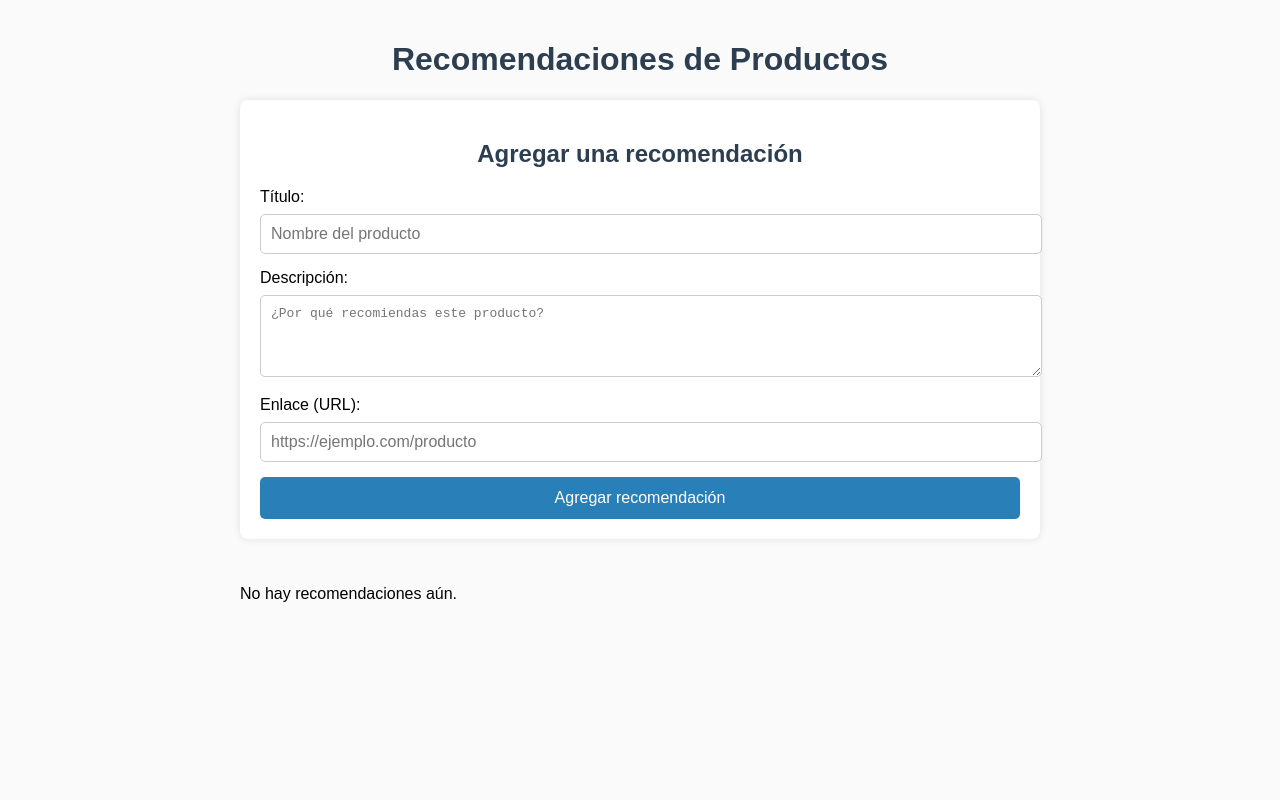
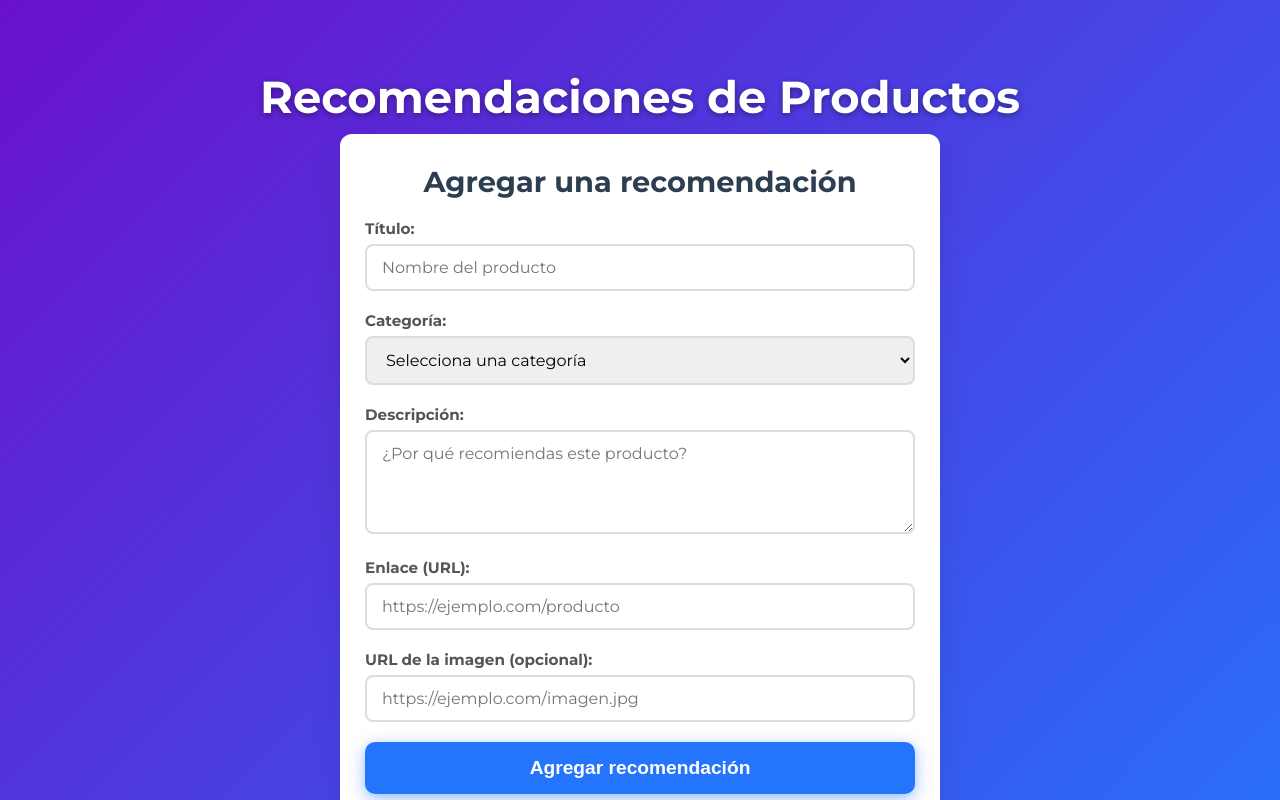
Before and after one commit to Jiivan95/jiivan95, a plain HTML site: page index.html in a window 1280 px wide. Shown: the top 800 px of the page. Drawn offline with Linux system fonts and the light colour scheme.

Commit message:
Update index.html

```diff
--- a/index.html
+++ b/index.html
@@ -4,80 +4,188 @@
   <meta charset="UTF-8" />
   <meta name="viewport" content="width=device-width, initial-scale=1" />
   <title>Recomendaciones de Productos</title>
+  <link href="https://fonts.googleapis.com/css2?family=Montserrat:wght@400;700&display=swap" rel="stylesheet" />
   <style>
+    *, *::before, *::after {
+      box-sizing: border-box;
+    }
+
     body {
-      font-family: Arial, sans-serif;
-      background: #fafafa;
+      font-family: 'Montserrat', sans-serif;
+      background: linear-gradient(135deg, #6a11cb 0%, #2575fc 100%);
       margin: 0;
-      padding: 20px;
-      max-width: 800px;
-      margin-left: auto;
-      margin-right: auto;
+      padding: 40px 20px;
+      color: #333;
+      min-height: 100vh;
+      display: flex;
+      flex-direction: column;
+      align-items: center;
     }
-    h1, h2 {
+
+    h1 {
+      color: #fff;
+      font-weight: 700;
+      font-size: 2.8rem;
+      margin-bottom: 10px;
+      text-shadow: 0 2px 6px rgba(0,0,0,0.4);
       text-align: center;
+    }
+
+    form {
+      background: #fff;
+      border-radius: 12px;
+      padding: 30px 25px;
+      max-width: 600px;
+      width: 100%;
+      box-shadow: 0 10px 30px rgba(0,0,0,0.1);
+      margin-bottom: 40px;
+      transition: box-shadow 0.3s ease;
+    }
+    form:hover {
+      box-shadow: 0 15px 40px rgba(0,0,0,0.2);
+    }
+
+    form h2 {
+      margin-top: 0;
+      margin-bottom: 20px;
       color: #2c3e50;
+      font-weight: 700;
+      font-size: 1.8rem;
+      text-align: center;
     }
-    form {
-      background: white;
-      padding: 20px;
+
+    label {
+      display: block;
+      margin-bottom: 6px;
+      font-weight: 600;
+      color: #555;
+      font-size: 0.95rem;
+    }
+
+    input[type="text"],
+    input[type="url"],
+    select,
+    textarea {
+      width: 100%;
+      padding: 12px 15px;
+      margin-bottom: 20px;
+      border: 2px solid #ddd;
       border-radius: 8px;
-      box-shadow: 0 0 8px rgba(0,0,0,0.1);
-      margin-bottom: 30px;
-    }
-    form input[type="text"],
-    form textarea,
-    form input[type="url"] {
-      width: 100%;
-      padding: 10px;
-      margin-top: 8px;
-      margin-bottom: 15px;
-      border: 1px solid #ccc;
-      border-radius: 5px;
-      font-size: 1em;
+      font-size: 1rem;
+      font-family: inherit;
+      transition: border-color 0.3s ease;
       resize: vertical;
     }
-    form button {
-      background-color: #2980b9;
+    input[type="text"]:focus,
+    input[type="url"]:focus,
+    select:focus,
+    textarea:focus {
+      border-color: #2575fc;
+      outline: none;
+      box-shadow: 0 0 8px #2575fcaa;
+    }
+
+    button {
+      background: #2575fc;
       border: none;
       color: white;
-      padding: 12px 20px;
-      border-radius: 5px;
-      font-size: 1em;
+      padding: 15px 0;
+      width: 100%;
+      border-radius: 10px;
+      font-size: 1.2rem;
+      font-weight: 700;
       cursor: pointer;
+      transition: background-color 0.3s ease;
+      box-shadow: 0 4px 15px rgba(37, 117, 252, 0.5);
+    }
+    button:hover {
+      background: #145ddb;
+      box-shadow: 0 6px 20px rgba(20, 93, 219, 0.7);
+    }
+
+    #recomendaciones {
+      max-width: 800px;
       width: 100%;
-      transition: background-color 0.3s;
+      display: grid;
+      grid-template-columns: repeat(auto-fill, minmax(280px, 1fr));
+      gap: 25px;
     }
-    form button:hover {
-      background-color: #1c5980;
-    }
-    #recomendaciones {
+
+    .recomendacion {
+      background: white;
+      border-radius: 15px;
+      padding: 15px 20px 25px;
+      box-shadow: 0 5px 15px rgba(0,0,0,0.07);
+      transition: transform 0.3s ease, box-shadow 0.3s ease;
       display: flex;
       flex-direction: column;
-      gap: 15px;
+      justify-content: space-between;
     }
-    .recomendacion {
-      background: white;
-      padding: 15px 20px;
-      border-radius: 8px;
-      box-shadow: 0 0 6px rgba(0,0,0,0.1);
+    .recomendacion:hover {
+      transform: translateY(-6px);
+      box-shadow: 0 12px 30px rgba(0,0,0,0.12);
     }
+
+    .recomendacion img {
+      width: 100%;
+      height: 160px;
+      object-fit: cover;
+      border-radius: 12px;
+      margin-bottom: 12px;
+      box-shadow: 0 4px 12px rgba(0,0,0,0.1);
+    }
+
     .recomendacion h3 {
-      margin: 0 0 10px;
-      color: #34495e;
+      margin-top: 0;
+      margin-bottom: 6px;
+      color: #1f2937;
+      font-weight: 700;
+      font-size: 1.3rem;
     }
+
+    .categoria {
+      font-size: 0.9rem;
+      font-weight: 600;
+      color: #2575fc;
+      margin-bottom: 12px;
+      text-transform: uppercase;
+      letter-spacing: 1px;
+    }
+
     .recomendacion p {
-      margin: 0 0 10px;
-      color: #555;
+      color: #4a5568;
+      font-size: 1rem;
+      flex-grow: 1;
       white-space: pre-wrap;
+      margin-bottom: 18px;
+      line-height: 1.4;
     }
     .recomendacion a {
-      color: #2980b9;
+      align-self: flex-start;
+      background: #2575fc;
+      color: white;
+      padding: 10px 18px;
+      border-radius: 8px;
       text-decoration: none;
-      font-weight: bold;
+      font-weight: 600;
+      transition: background-color 0.3s ease;
+      box-shadow: 0 3px 10px rgba(37, 117, 252, 0.5);
     }
     .recomendacion a:hover {
-      text-decoration: underline;
+      background: #145ddb;
+      box-shadow: 0 5px 15px rgba(20, 93, 219, 0.7);
+    }
+
+    @media (max-width: 480px) {
+      body {
+        padding: 20px 10px;
+      }
+      form, #recomendaciones {
+        width: 100%;
+      }
+      .recomendacion img {
+        height: 140px;
+      }
     }
   </style>
 </head>
@@ -86,14 +194,29 @@
 
   <form id="formRecomendacion">
     <h2>Agregar una recomendación</h2>
+
     <label for="titulo">Título:</label>
     <input type="text" id="titulo" placeholder="Nombre del producto" required />
+
+    <label for="categoria">Categoría:</label>
+    <select id="categoria" required>
+      <option value="" disabled selected>Selecciona una categoría</option>
+      <option value="Tecnología">Tecnología</option>
+      <option value="Deportes">Deportes</option>
+      <option value="Libros">Libros</option>
+      <option value="Hogar">Hogar</option>
+      <option value="Moda">Moda</option>
+      <option value="Otros">Otros</option>
+    </select>
 
     <label for="descripcion">Descripción:</label>
     <textarea id="descripcion" rows="4" placeholder="¿Por qué recomiendas este producto?" required></textarea>
 
     <label for="url">Enlace (URL):</label>
     <input type="url" id="url" placeholder="https://ejemplo.com/producto" required />
+
+    <label for="imagen">URL de la imagen (opcional):</label>
+    <input type="url" id="imagen" placeholder="https://ejemplo.com/imagen.jpg" />
 
     <button type="submit">Agregar recomendación</button>
   </form>
@@ -104,21 +227,26 @@
     const form = document.getElementById('formRecomendacion');
     const contenedor = document.getElementById('recomendaciones');
 
-    // Carga recomendaciones desde localStorage o crea arreglo vacío
     let recomendaciones = JSON.parse(localStorage.getItem('recomendaciones')) || [];
 
-    // Función para mostrar recomendaciones en la página
     function mostrarRecomendaciones() {
       contenedor.innerHTML = '';
       if (recomendaciones.length === 0) {
-        contenedor.innerHTML = '<p>No hay recomendaciones aún.</p>';
+        contenedor.innerHTML = '<p style="text-align:center; color:#fff; font-size:1.2rem;">No hay recomendaciones aún.</p>';
         return;
       }
       recomendaciones.forEach(rec => {
         const div = document.createElement('div');
         div.className = 'recomendacion';
+
+        const imgHTML = rec.imagen
+          ? `<img src="${rec.imagen}" alt="Imagen de ${rec.titulo}" onerror="this.style.display='none'">`
+          : '';
+
         div.innerHTML = `
+          ${imgHTML}
           <h3>${rec.titulo}</h3>
+          <div class="categoria">${rec.categoria}</div>
           <p>${rec.descripcion}</p>
           <a href="${rec.url}" target="_blank" rel="noopener noreferrer">Ver producto</a>
         `;
@@ -126,24 +254,23 @@
       });
     }
 
-    // Mostrar recomendaciones al cargar la página
     mostrarRecomendaciones();
 
-    // Al enviar el formulario
     form.addEventListener('submit', e => {
       e.preventDefault();
 
       const nuevaRec = {
         titulo: form.titulo.value.trim(),
+        categoria: form.categoria.value,
         descripcion: form.descripcion.value.trim(),
-        url: form.url.value.trim()
+        url: form.url.value.trim(),
+        imagen: form.imagen.value.trim()
       };
 
       recomendaciones.push(nuevaRec);
       localStorage.setItem('recomendaciones', JSON.stringify(recomendaciones));
 
       mostrarRecomendaciones();
-
       form.reset();
     });
   </script>
```
